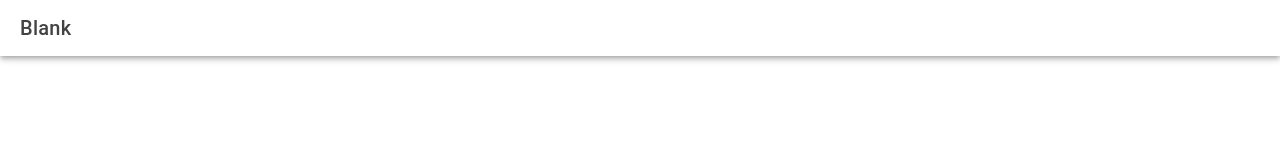
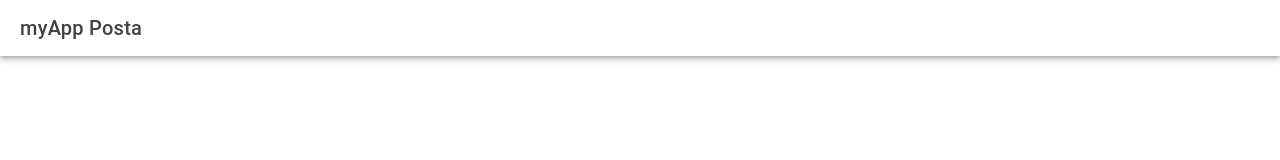
Before and after one commit to pblasko/myApp, a React (Vite) app: page /home in a window 1280 px wide. Shown: the top 160 px of the page. Built offline with nearby package versions, Linux system fonts and the light colour scheme.

Commit message:
Xcode is ready

```diff
--- a/package.json
+++ b/package.json
@@ -15,6 +15,7 @@
     "@capacitor/app": "6.0.1",
     "@capacitor/core": "6.1.2",
     "@capacitor/haptics": "6.0.1",
+    "@capacitor/ios": "6.1.2",
     "@capacitor/keyboard": "6.0.2",
     "@capacitor/status-bar": "6.0.1",
     "@ionic/react": "^8.0.0",
--- a/src/pages/Home.tsx
+++ b/src/pages/Home.tsx
@@ -7,7 +7,7 @@ const Home: React.FC = () => {
     <IonPage>
       <IonHeader>
         <IonToolbar>
-          <IonTitle>Blank</IonTitle>
+          <IonTitle>myApp Posta</IonTitle>
         </IonToolbar>
       </IonHeader>
       <IonContent fullscreen>
```
Also changed, not shown: 18 other files (tests, documents, lock files or other folders).
